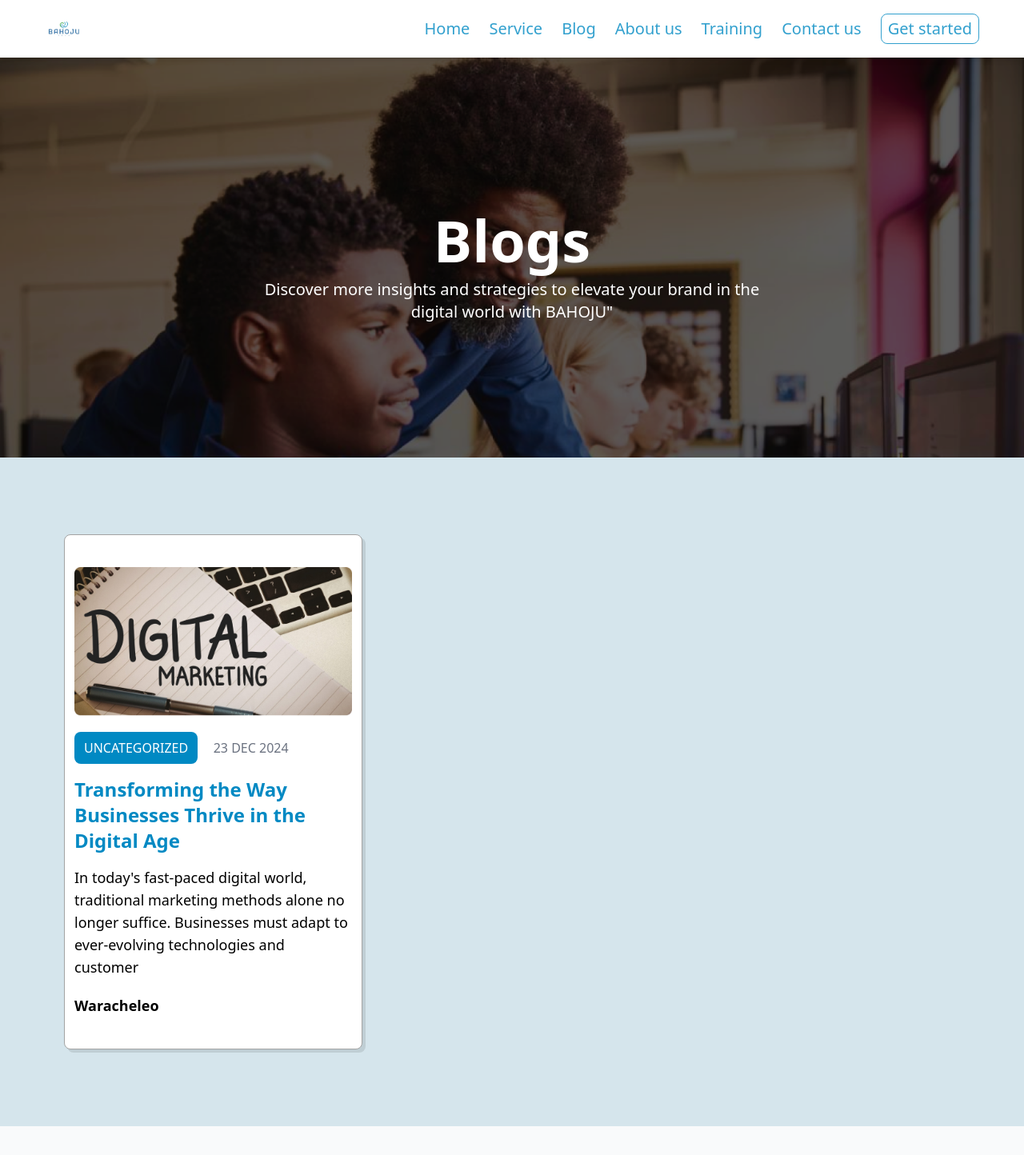
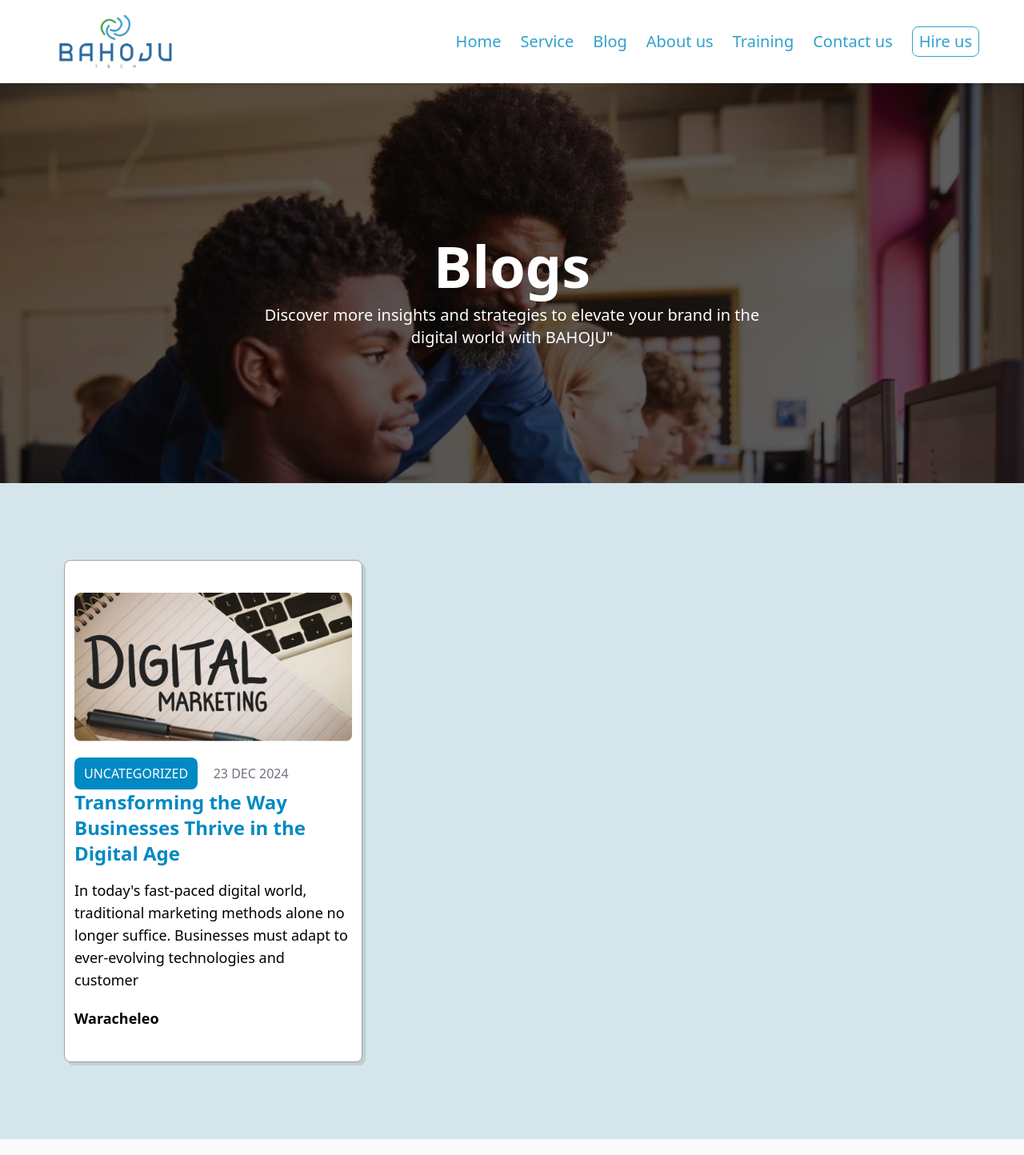
Before and after one commit to BahojuTech/Company-Website, a Next.js app: page /blog in a window 1280 px wide. Shown: the top 1444 px of the page at 80% size. Built offline with nearby package versions, Linux system fonts and the light colour scheme.

Commit message:
navabr and corrections

```diff
--- a/src/components/Button/Button.tsx
+++ b/src/components/Button/Button.tsx
@@ -1,15 +1,17 @@
+import Link from 'next/link';
 import React from 'react'
 
 type ButtonProps = {
   text?:string;
   bg?:boolean;
+  link?:string;
 }
 
-const Button = ({text, bg}:ButtonProps) => {
+const Button = ({text, bg, link}:ButtonProps) => {
   return (
-    <div className={`border border-primary w-fit m-auto px-2 py-1 rounded-lg cursor-pointer ${bg && 'bg-primaryThick text-white'}`}>
+    <Link href={link || ''} className={`border border-primary w-fit m-auto px-2 py-1 rounded-lg cursor-pointer ${bg && 'bg-primaryThick text-white'}`}>
         {text}
-    </div>
+    </Link>
   )
 }
 
--- a/src/components/blog/BlogCard.tsx
+++ b/src/components/blog/BlogCard.tsx
@@ -1,4 +1,5 @@
-import Image from 'next/image'
+
+import Link from 'next/link'
 import React from 'react'
 
 const BlogCard = () => {
@@ -7,10 +8,10 @@ const BlogCard = () => {
             <div className='bg-white border border-[#a3a3a3] lg:w-1/2 xl:w-1/3 w-full rounded-lg shadow-[4px_4px_0px_rgba(0,0,0,0.1)] px-3 py-10'>
                 <img src='/dg-marketing.jpg' className='w-full' />
                 <div className='flex mt-3 flex-wrap items-center justify-between'>
-                    <button className='bg-[#0089C3] mt-2 px-3 py-2 font-medium text-white rounded-lg'>UNCATEGORIZED</button>
-                    <a href="" className='w-1/2 mt-2 ml-2 font-medium text-gray-500'>23 DEC 2024</a>
+                    <div className='bg-[#0089C3] mt-2 px-3 py-2 font-medium text-white rounded-lg'>UNCATEGORIZED</div>
+                    <div className='w-1/2 mt-2 ml-2 font-medium text-gray-500'>23 DEC 2024</div>
                 </div>
-                <h2 className='font-bold mt-4 text-[#0089C3] text-2xl'>Transforming the Way Businesses Thrive in the Digital Age</h2>
+                <Link href={'/blog/1'} className='font-bold mt-4 text-[#0089C3] text-2xl'>Transforming the Way Businesses Thrive in the Digital Age</Link>
                 <p className='mt-4 text-lg'>In today's fast-paced digital world, traditional marketing methods alone no longer suffice. Businesses must adapt to ever-evolving technologies and customer </p>
                 <span className='font-semibold text-lg mt-5 block'>Waracheleo</span>
             </div>
--- a/src/components/home/Contact.tsx
+++ b/src/components/home/Contact.tsx
@@ -1,3 +1,4 @@
+import Link from 'next/link'
 import React from 'react'
 
 const Contact = () => {
@@ -5,8 +6,8 @@ const Contact = () => {
     <section className='bg-primary border-b-8 border-b-black'>
         <div className='m-auto max-w-[1200px]  text-center px-6 py-16'>
             <h4 className='text-white text-4xl font-semibold mb-2'>Let's discuss how to elevate your brand</h4>
-            <p className='text-white m-auto font-semibold max-w-[800px] mb-2'>At BAHOJU, we are here to bring your vision to life. Le's collaborate to create impactful digitl strategies that elevate your brand and drive measurable succcess</p>
-            <div className='text-white border-white border-2 w-fit m-auto py-2 px-1 rounded-md'>Contact us</div>
+            <p className='text-white m-auto font-semibold max-w-[800px] mb-4'>At BAHOJU, we are here to bring your vision to life. Le's collaborate to create impactful digitl strategies that elevate your brand and drive measurable succcess</p>
+            <Link href={'/contact'} className='text-white border-white border-2 w-fit m-auto py-2 px-1 rounded-md'>Contact us</Link>
         </div>
     </section>
   )
--- a/src/components/home/Hero.tsx
+++ b/src/components/home/Hero.tsx
@@ -43,7 +43,7 @@ const Hero = () => {
         </div>
         <div className='text-center -translate-y-10'>
          <h1 className={`text-white text-3xl md:text-5xl font-bold mb-1 ${animation ? 'slideup' : 'hidden'}`}>Elevate Your Business with <span className='text-primaryThick'>BAHOJU's</span> <br />  Expertise </h1>
-         <p className='text-white font-semibold mb-2'>Innovative marketing strategies tailored to your business goals by BAHOJU</p>
+         <p className='text-white font-semibold mt-6 mb-2'>Innovative marketing strategies tailored to your business goals by BAHOJU</p>
          <Link href={'/contact'} className='flex items-center gap-2 w-fit m-auto text-primaryThick border-2 border-primaryThick font-semibold p-2 rounded-lg  hover:text-white hover:bg-primaryThick transition duration-300 ease-in-out cursor-pointer'>
             <span>Hire us</span>
             <span className='text-2xl'><IoArrowForwardCircleOutline /></span>
--- a/src/components/home/Offer.tsx
+++ b/src/components/home/Offer.tsx
@@ -3,6 +3,7 @@ import React from 'react'
 import { FaSearch } from 'react-icons/fa'
 import { CiCloudOn } from "react-icons/ci";
 import { MdPhonelink } from "react-icons/md";
+import Link from 'next/link';
 
 
 const Offer = () => {
@@ -20,9 +21,9 @@ const Offer = () => {
                     <OfferCard icon={<CiCloudOn />} title='Business Branding' bgButton={true}  desc='Business branding is the strategic process of creating a unique identity and image for a company, fostering customer loyalty and differentiation through consistent messaging, visuals and values'/>
                     <OfferCard icon={<FaSearch />} title='Cloud Computing & Storage Solutions' desc='Cloud computing and storage solutions provide scalable, on-demand access to data and computing resources online.'/>
                 </div>
-                <div className='text-white bg-primary w-fit m-auto py-3 px-6 rounded-xl'>
+                <Link href={'/service'} className='text-white bg-primary w-fit m-auto py-3 px-6 rounded-xl'>
                 Explore All our services
-                </div>
+                </Link>
             </div>
         </div>
 
--- a/src/components/navbar/Navbar.tsx
+++ b/src/components/navbar/Navbar.tsx
@@ -69,11 +69,11 @@ const Navbar = () => {
       <div className="flex justify-between items-center max-w-[1200px] mx-auto w-full px-4 py-3">
         {/* Logo */}
         <Link href="/">
-          <Image src="/BJT_logo.jpg" width={100} height={100} alt="logo" className="w-auto h-12" />
+          <Image src="/logo_3.png" width={100} height={100} alt="logo" className="w-auto h-10 md:h-20" />
         </Link>
 
         {/* Desktop Menu */}
-        <div className="items-center hidden md:flex">
+        <div className="items-center hidden lg:flex">
           <div className="flex gap-6 flex-grow justify-end pr-6">
             {navMenu.map((menu) => (
               <Link
@@ -85,11 +85,11 @@ const Navbar = () => {
               </Link>
             ))}
           </div>
-          <Button text="Get started" />
+          <Button link='/contact' text="Hire us" />
         </div>
 
         {/* Mobile Menu Button */}
-        <div ref={toggleButtonRef} className="md:hidden">
+        <div ref={toggleButtonRef} className="lg:hidden">
           <GiHamburgerMenu
             className="text-4xl text-gray-600 cursor-pointer hover:text-blue-600 transition-colors"
             onClick={() => setIsOpen(!isOpen)}
```
Also changed, not shown: public/logo_3.png (added), src/app/blog/[blog]/page.tsx (renamed from src/app/blogPreview/page.tsx).
